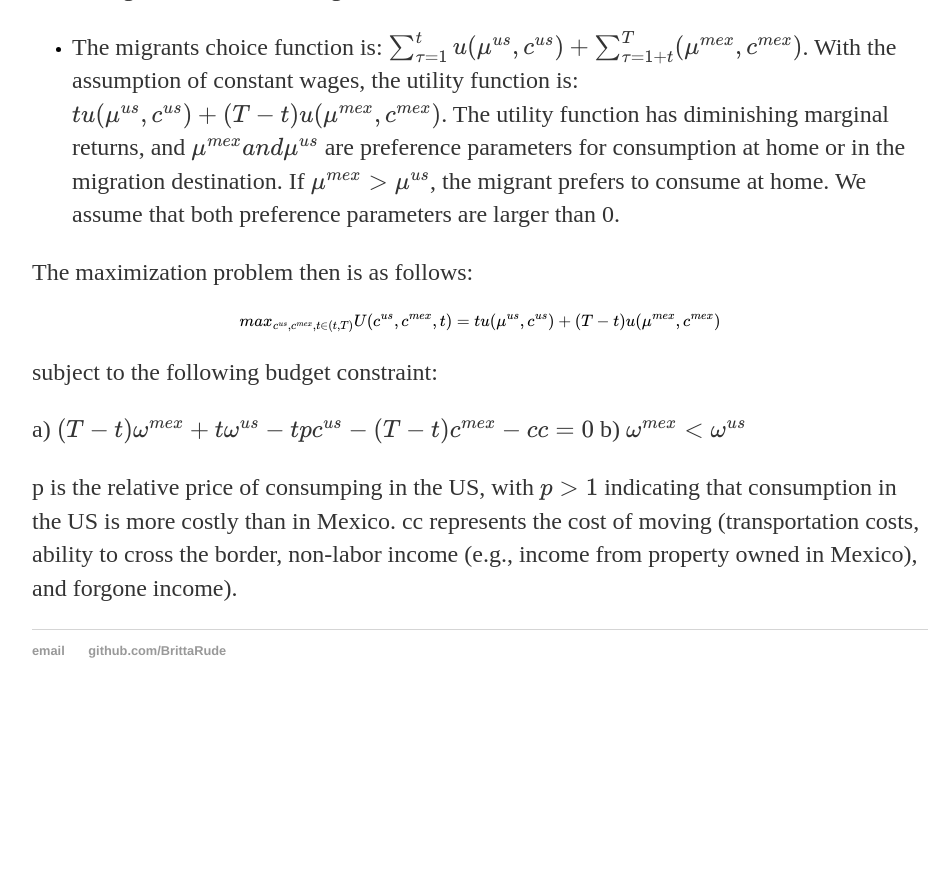
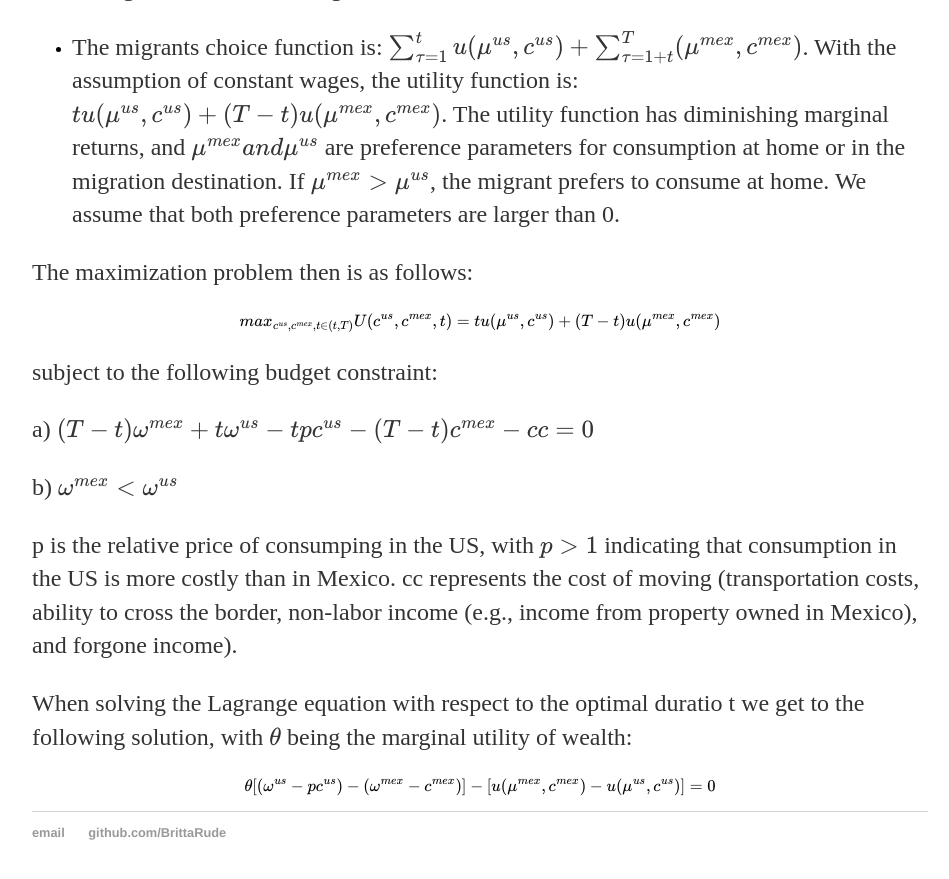
Before and after one commit to BrittaRude/BrittaRude.github.io, a Jekyll site: the page built from inputs_datascience/_posts/2020-08-03-britta-rude-modeling-in-economics.md, in a window 1280 px wide and 900 px high, scrolled down 2326 px. Shown: the top 879 px of the window, without its empty margins (160-1109 px from the left). Built offline with Jekyll 4.4.1, drawn with Linux system fonts in a browser that asks for light colours; formulas are drawn with MathJax 3; before the commit the page ends 3044 px from its top, so only the background shows below that.

Commit message:
Update 2020-08-03-britta-rude-modeling-in-economics.md

```diff
--- a/inputs_datascience/_posts/2020-08-03-britta-rude-modeling-in-economics.md
+++ b/inputs_datascience/_posts/2020-08-03-britta-rude-modeling-in-economics.md
@@ -40,6 +40,11 @@ $$ max_{c^{us}, c^{mex}, t \in (t,T)} U(c^{us}, c^{mex}, t) =  t u(\mu^{us}, c^{
 subject to the following budget constraint:
 
 a) $$(T-t) \omega^{mex} + t \omega^{us} - t pc^{us} - (T-t) c^{mex} - cc = 0$$
+
 b) $$\omega^{mex} < \omega^{us}$$
 
 p is the relative price of consumping in the US, with $$p>1$$ indicating that consumption in the US is more costly than in Mexico. cc represents the cost of moving (transportation costs, ability to cross the border, non-labor income (e.g., income from property owned in Mexico), and forgone income).
+
+When solving the Lagrange equation with respect to the optimal duratio t we get to the following solution, with $$\theta$$ being the marginal utility of wealth:
+
+$$\theta[(\omega^{us} - pc^{us}) - (\omega^{mex} - c^{mex})] - [u(\mu^{mex}, c^{mex}) - u(\mu^{us}, c^{us})] = 0$$
```
